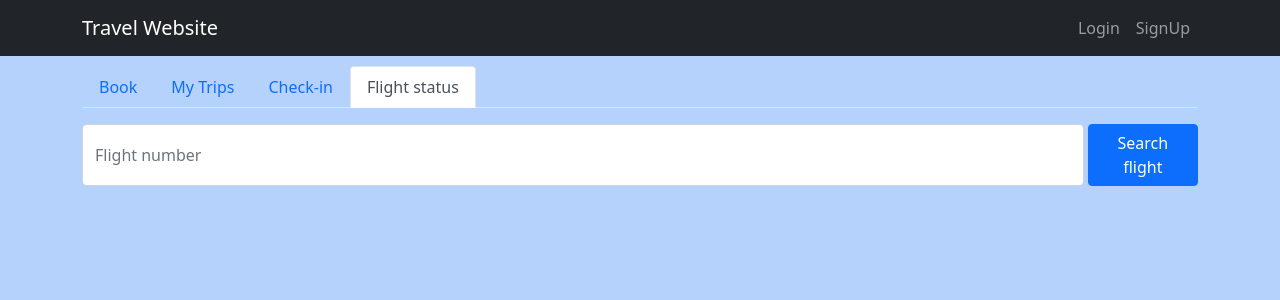
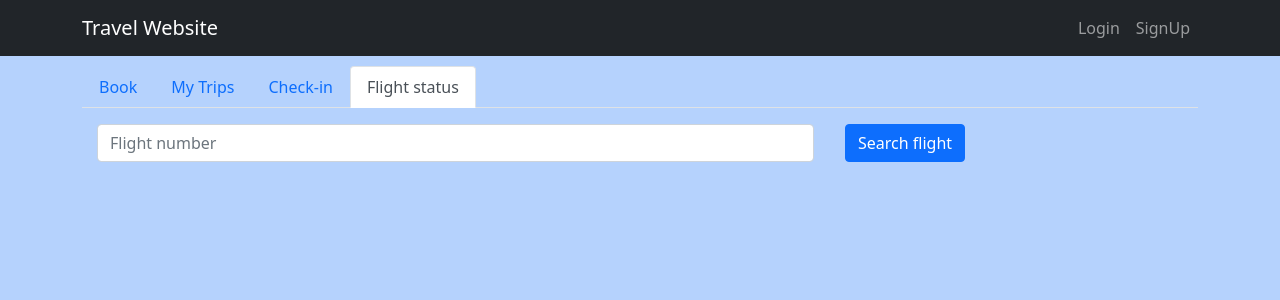
Before and after one commit to gopinathsjsu/team-project-vsrl_202_teamproject, a React (Create React App) app in the folder airline-application-frontend/: page / in a window 1280 px wide. Both pictures are taken after a click on the tab "Flight status". Shown: the top 300 px of the page. Built offline with nearby package versions, Linux system fonts and the light colour scheme; no server answers.

Commit message:
changed css

```diff
--- a/airline-application-frontend/src/components/FlightStatus.js
+++ b/airline-application-frontend/src/components/FlightStatus.js
@@ -20,6 +20,9 @@ export default function FlightStatus() {
 
   return (
     <div className="my-trip-line">
+      <div class="container">
+      <div class="row">
+          <div class="col-md-8">
             <InputGroup>
               <FormControl
                 aria-label="Example text with button addon"
@@ -28,10 +31,18 @@ export default function FlightStatus() {
                 value={flightNumber}
                 onChange={(e)=>setFlightNumber(e.target.value)}
               />
-
             </InputGroup>
+          </div>
+          <div class="col-md-4">
             <Button onClick={SearchFlight} style={{ marginLeft: "4px" }}>Search flight</Button>
-      {redirect && <FlightSelection data={flightData}/>}
+          </div>
+        </div>
+        <div class="row mt-5">
+            <div className="myFlights">
+            {redirect && <FlightSelection data={flightData} showCancel={true} flightNumber={flightNumber}/>}
+            </div>
+        </div>
+      </div>
     </div>
   );
 }
```
Lines whose indentation alone changed are shown as unchanged.
